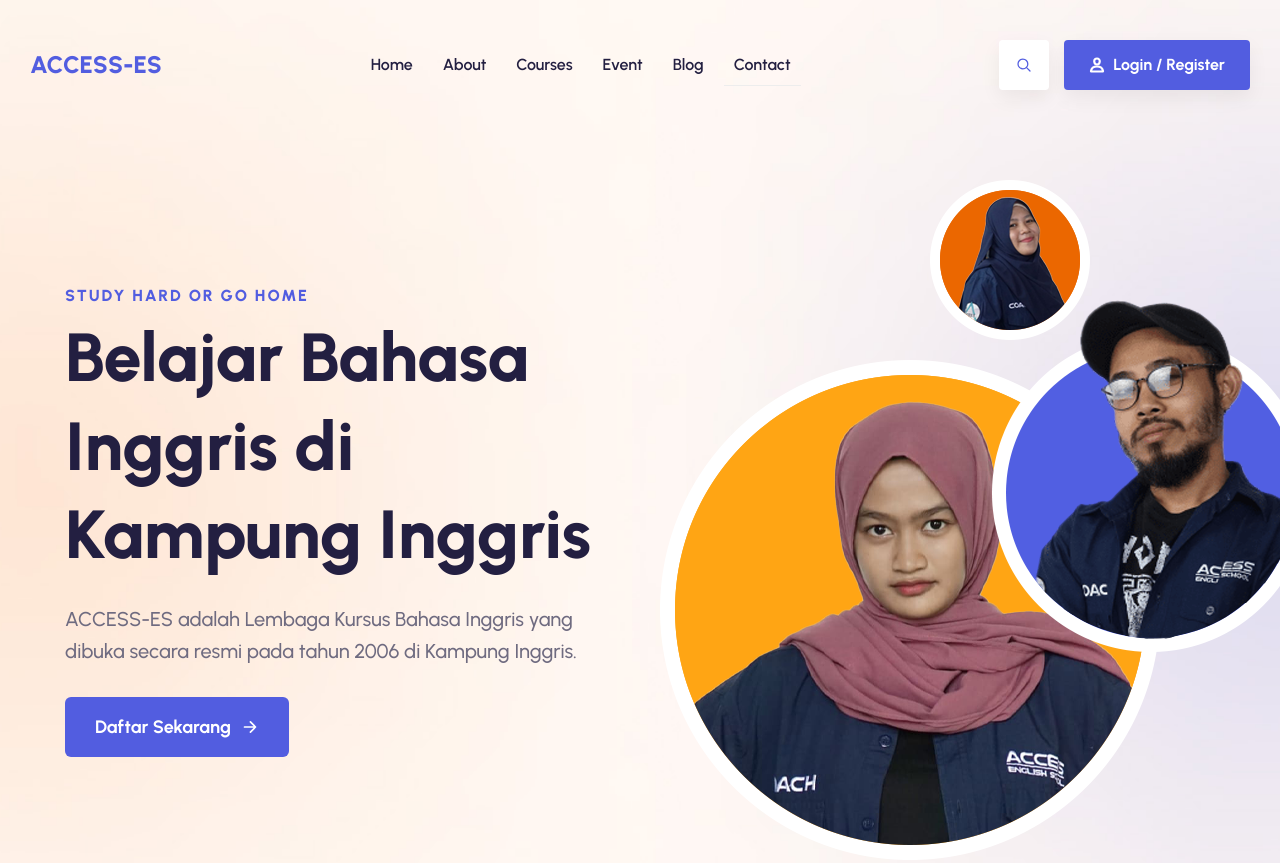
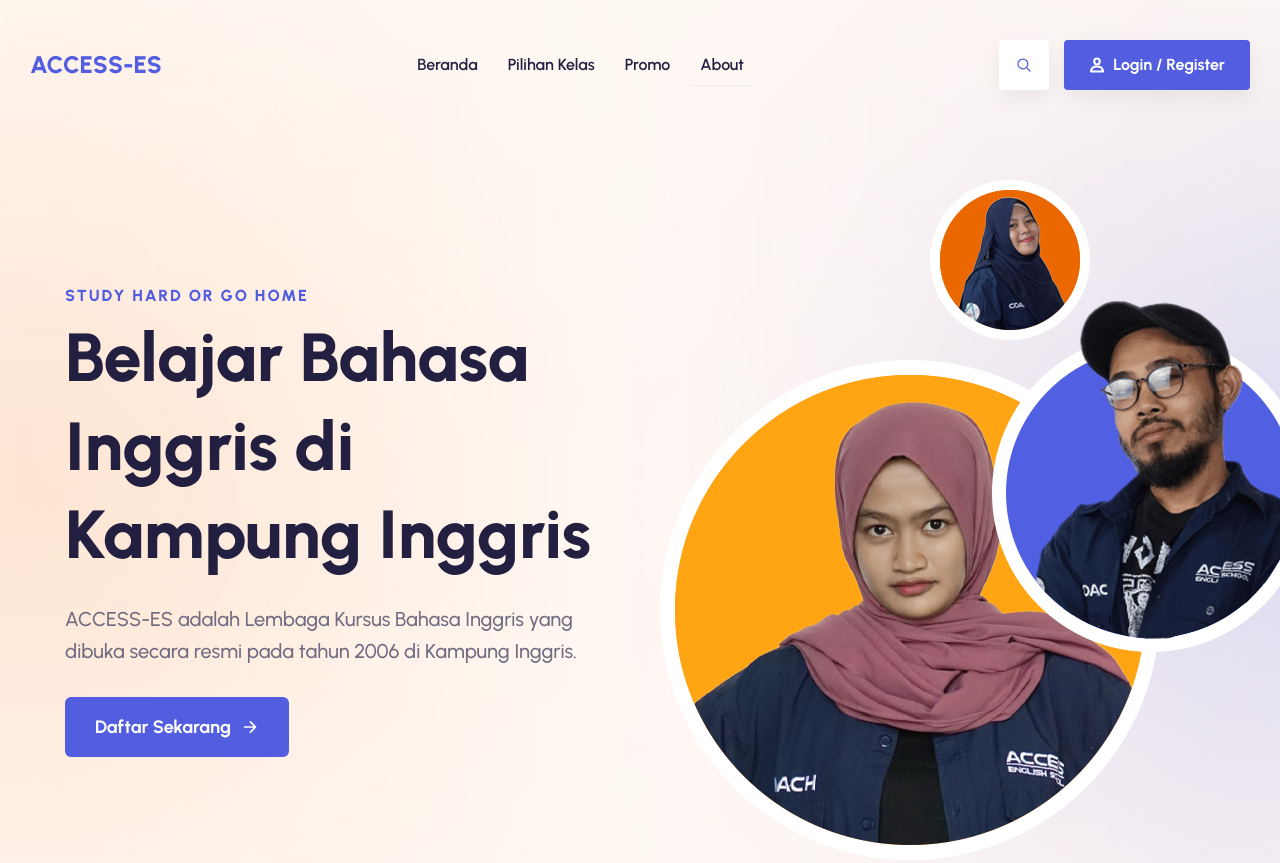
Before and after one commit to dimmasyusuf/english-course, a plain HTML site: page index.html in a window 1280 px wide. Shown: the top 863 px of the page. Drawn offline with nearby package versions, Linux system fonts and the light colour scheme.

Commit message:
Change Content

```diff
--- a/index.html
+++ b/index.html
@@ -41,28 +41,21 @@
 
                 <ul class="navbar-list">
                     <li class="navbar-item">
-                        <a href="#home" class="navbar-link" data-nav-toggler>Home</a>
+                        <a href="#home" class="navbar-link" data-nav-toggler>Beranda</a>
+                    </li>
+
+                    <li class="navbar-item">
+                        <a href="#courses" class="navbar-link" data-nav-toggler>Pilihan Kelas</a>
+                    </li>
+
+                    <li class="navbar-item">
+                        <a href="#event" class="navbar-link" data-nav-toggler>Promo</a>
                     </li>
 
                     <li class="navbar-item">
                         <a href="#about" class="navbar-link" data-nav-toggler>About</a>
                     </li>
 
-                    <li class="navbar-item">
-                        <a href="#courses" class="navbar-link" data-nav-toggler>Courses</a>
-                    </li>
-
-                    <li class="navbar-item">
-                        <a href="#event" class="navbar-link" data-nav-toggler>Event</a>
-                    </li>
-
-                    <li class="navbar-item">
-                        <a href="#blog" class="navbar-link" data-nav-toggler>Blog</a>
-                    </li>
-
-                    <li class="navbar-item">
-                        <a href="#contact" class="navbar-link" data-nav-toggler>Contact</a>
-                    </li>
                 </ul>
             </nav>
 
```
